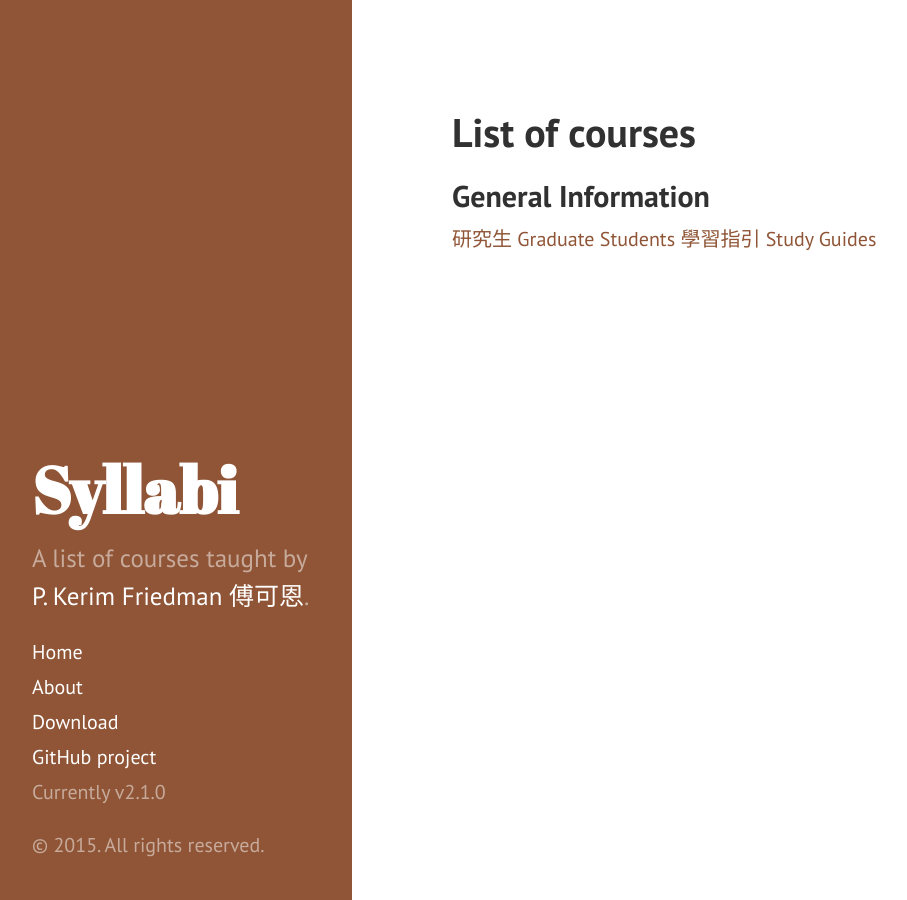
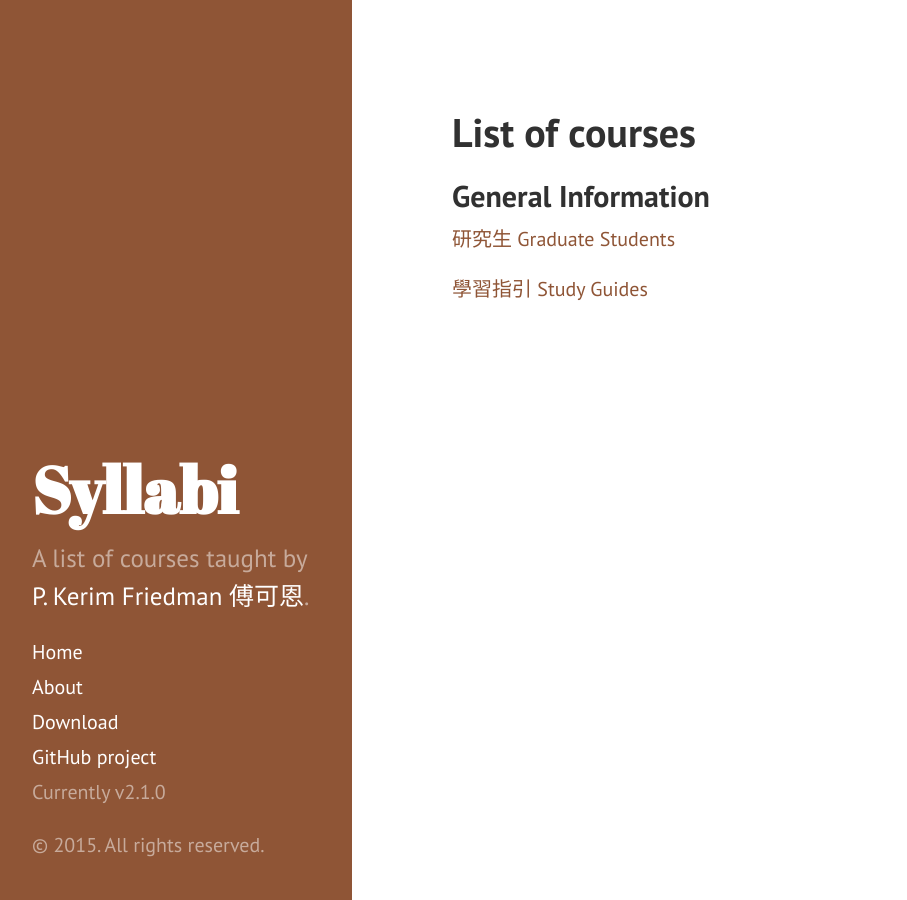
Before and after one commit to kerim/syllabi, a Jekyll site: the page built from index.html, in a window 1280 px wide. Shown: the whole page, without its empty margins (8-915 px from the left). Built offline with Jekyll 4.4.1, drawn with Linux system fonts in a browser that asks for light colours; Markdown is read by kramdown in place of the engine named in the settings; the list of posts is cut into pages by our own code.

Commit message:
use paragraphs

```diff
--- a/index.html
+++ b/index.html
@@ -14,7 +14,7 @@ title: Home
       {% for node in pages_list %}
         {% if node.title != null %}
           {% if node.layout == "general_info" %}
-            <a href="{{ site.baseurl }}{{ node.url }}">{{ node.title }}</a>
+            <p><a href="{{ site.baseurl }}{{ node.url }}">{{ node.title }}</a></p>
           {% endif %}
         {% endif %}
       {% endfor %}
```
